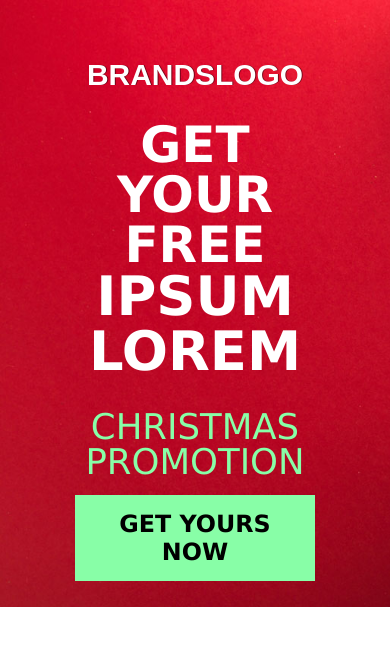
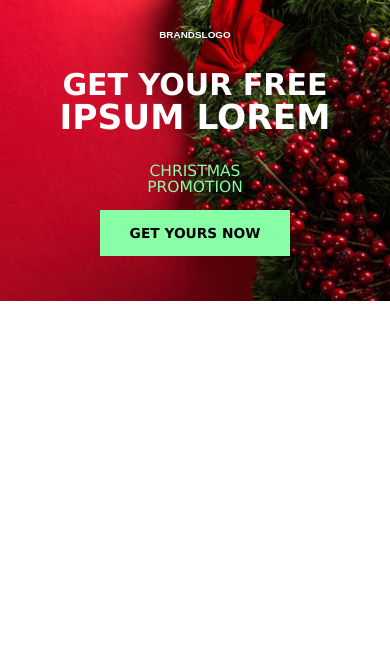
Before and after one commit to josepedrocandido/gifts-page, a plain HTML site: page index.html in a window 390 px wide. Drawn offline with Linux system fonts and the light colour scheme.

Commit message:
Mobile version

```diff
--- a/index.html
+++ b/index.html
@@ -4,6 +4,7 @@
   <meta charset="UTF-8">
   <meta name="viewport" content="width=device-width, initial-scale=1.0">
   <meta http-equiv="X-UA-Compatible" content="ie=edge">
+  <link rel="stylesheet" href="style_normalize.css">
   <link rel="stylesheet" href="style.css">
   <title>Gifts Page</title>
 </head>
--- a/style.css
+++ b/style.css
@@ -1,79 +1,3 @@
-/* Resets */
-html,
-body,
-div,
-span,
-applet,
-object,
-iframe,
-h1,
-h2,
-h3,
-h4,
-h5,
-h6,
-p,
-blockquote,
-pre,
-a,
-abbr,
-acronym,
-address,
-big,
-cite,
-code,
-del,
-dfn,
-em,
-font,
-img,
-ins,
-kbd,
-q,
-s,
-samp,
-small,
-strike,
-strong,
-sub,
-sup,
-tt,
-var,
-b,
-u,
-i,
-center,
-dl,
-dt,
-dd,
-ol,
-ul,
-li,
-fieldset,
-form,
-label,
-legend,
-table,
-caption,
-tbody,
-tfoot,
-thead,
-tr,
-th,
-td {
-  margin: 0;
-  padding: 0;
-  border: 0;
-  outline: 0;
-  font-size: 100%;
-  vertical-align: baseline;
-  background: transparent;
-}
-
-body {
-  line-height: 1;
-}
-
 .wrapper {
   width: 100%;
   max-width: 1200px;
@@ -88,11 +12,17 @@ body {
 
 .container__header {
   flex-direction: column;
+  height: auto;
   padding: 60px;
-  height: 487px;
   background-image: url('img/header_background.jpg');
   background-repeat: no-repeat;
   background-size: cover;
+}
+@media only screen and (max-width: 414px) {
+  .container__header {
+    padding: 30px;
+    background-image: url('img/header_background_mobile.jpg');
+  }
 }
 
 .logo {
@@ -101,6 +31,11 @@ body {
   font-weight: bold;
   color: white;
   text-shadow: 1px 0px 0px rgba(0,0,0,0.47);
+}
+@media only screen and (max-width: 414px) {
+  .logo {
+    font-size: 9.92px;
+  }
 }
 
 .text {
@@ -118,15 +53,30 @@ body {
 .text__promotionAlert-message {
   font-size: 50.07px;
 }
+@media only screen and (max-width: 414px) {
+  .text__promotionAlert-message {
+    font-size: 30.07px;
+  }
+}
 
 .text__promotionAlert-product {
   font-size: 54.4px;
+}
+@media only screen and (max-width: 414px) {
+  .text__promotionAlert-product {
+    font-size: 34.4px;
+  }
 }
 
 .text-promotionType {
   color: #88fea7;
   font-weight: normal;
   font-size: 35.51px;
+}
+@media only screen and (max-width: 414px) {
+  .text-promotionType {
+    font-size: 15.51px;
+  }
 }
 
 .btn {
@@ -144,3 +94,8 @@ body {
   font-size: 23.76px;
   text-transform: uppercase;
 }
+@media only screen and (max-width: 414px) {
+  .btn {
+    font-size: 13.76px;
+  }
+}
--- /dev/null
+++ b/style_normalize.css
@@ -0,0 +1,75 @@
+/* Resets */
+html,
+body,
+div,
+span,
+applet,
+object,
+iframe,
+h1,
+h2,
+h3,
+h4,
+h5,
+h6,
+p,
+blockquote,
+pre,
+a,
+abbr,
+acronym,
+address,
+big,
+cite,
+code,
+del,
+dfn,
+em,
+font,
+img,
+ins,
+kbd,
+q,
+s,
+samp,
+small,
+strike,
+strong,
+sub,
+sup,
+tt,
+var,
+b,
+u,
+i,
+center,
+dl,
+dt,
+dd,
+ol,
+ul,
+li,
+fieldset,
+form,
+label,
+legend,
+table,
+caption,
+tbody,
+tfoot,
+thead,
+tr,
+th,
+td {
+  margin: 0;
+  padding: 0;
+  border: 0;
+  outline: 0;
+  font-size: 100%;
+  vertical-align: baseline;
+  background: transparent;
+}
+
+body {
+  line-height: 1;
+}
```
Also changed, not shown: img/header_background_mobile.jpg (added).
